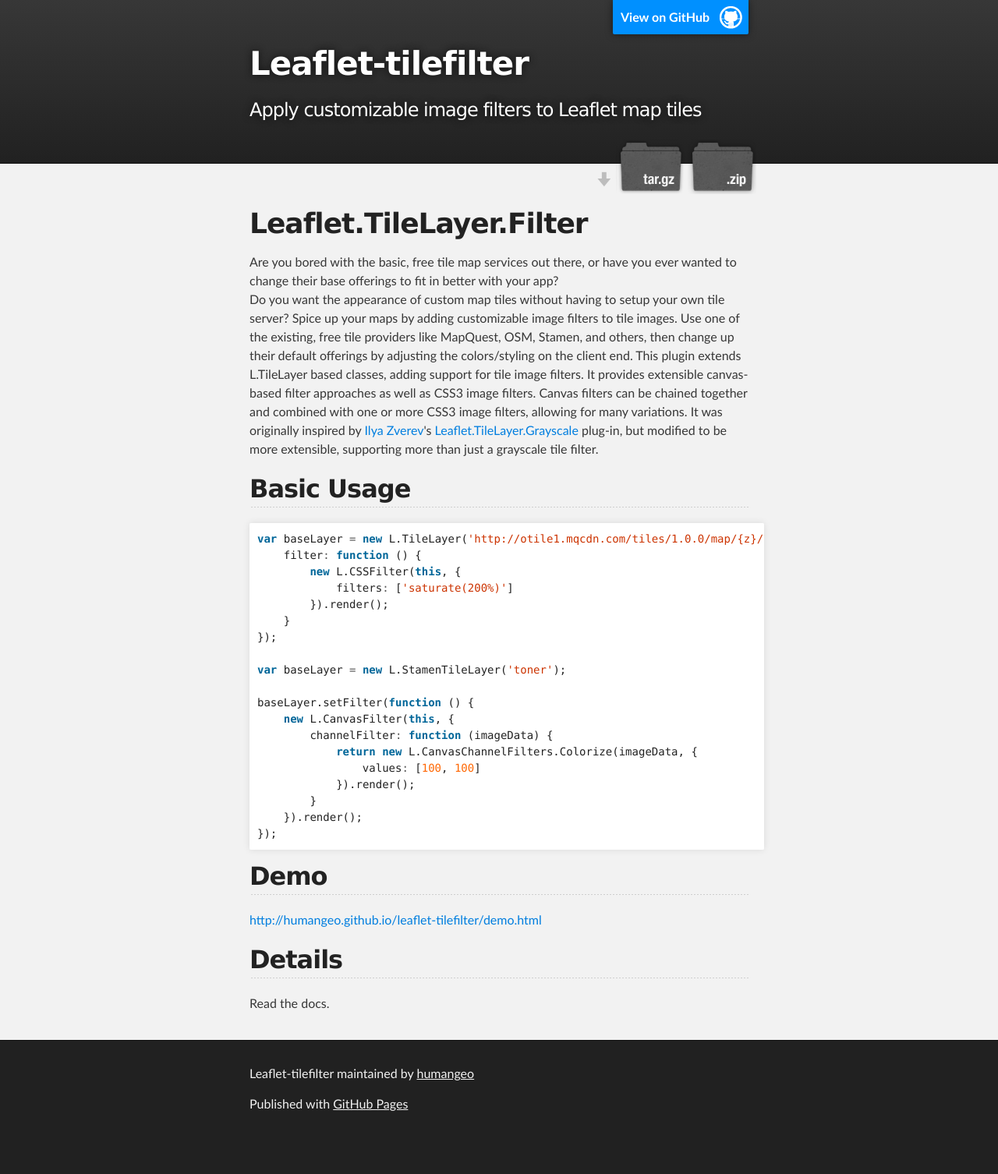
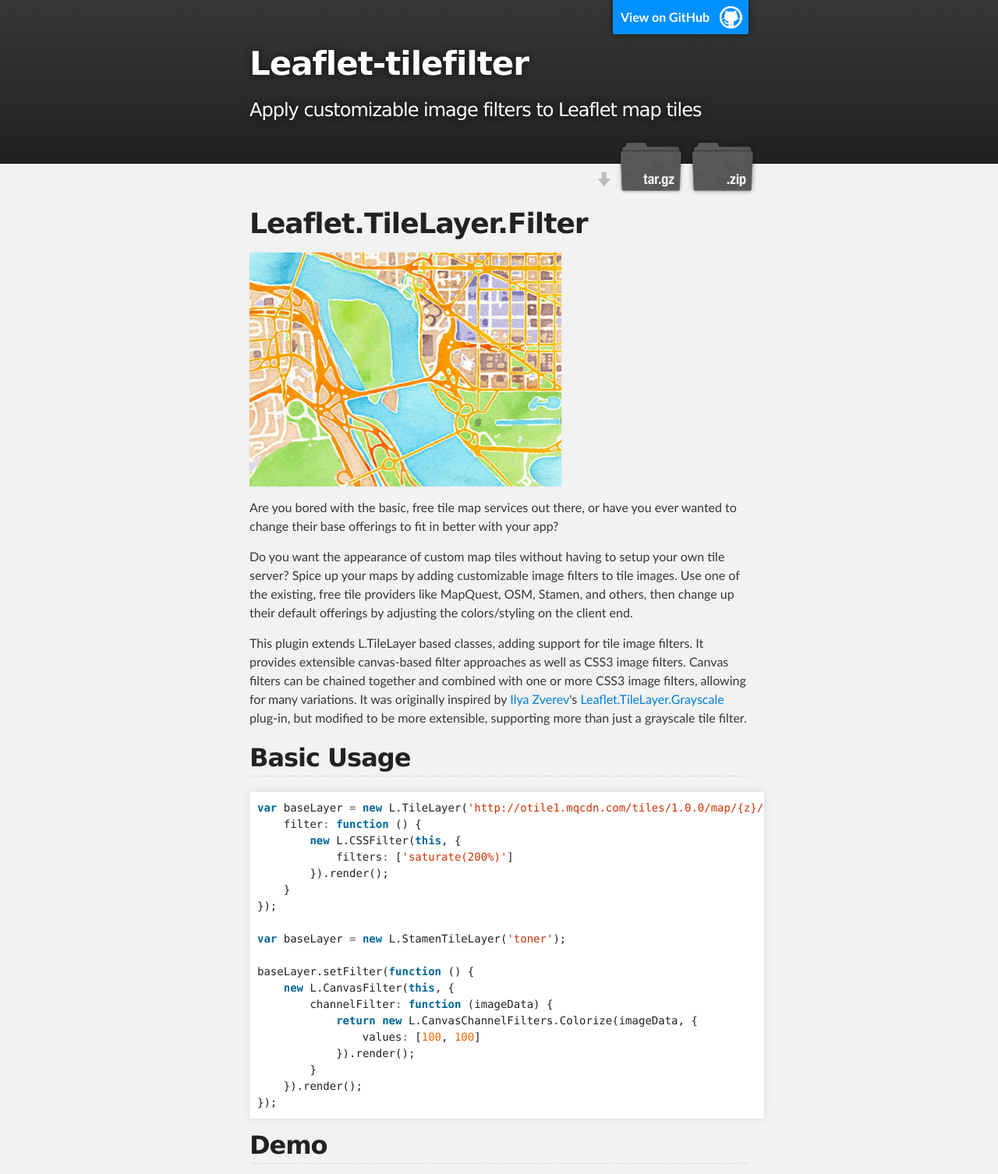
Before and after one commit to humangeo/leaflet-tilefilter, a plain HTML site: page index.html in a window 1280 px wide. Shown: the top 1506 px of the page at 78% size. Before the commit the page ends 1463 px from the top, so only its background shows below. Drawn offline with Linux system fonts and the light colour scheme.

```diff
--- a/index.html
+++ b/index.html
@@ -34,9 +34,13 @@
         <h1>
 <a name="leaflettilelayerfilter" class="anchor" href="#leaflettilelayerfilter"><span class="octicon octicon-link"></span></a>Leaflet.TileLayer.Filter</h1>
 
-<p>Are you bored with the basic, free tile map services out there, or have you ever wanted to change their base offerings to fit in better with your app?<br>
-Do you want the appearance of custom map tiles without having to setup your own tile server?  Spice up your maps by adding customizable image filters to tile images.  Use one of the existing, free tile providers like MapQuest, OSM, Stamen, and others, then change up their default offerings by adjusting the colors/styling on the client end.
-This plugin extends L.TileLayer based classes, adding support for tile image filters.  It provides extensible canvas-based filter approaches as well as CSS3 image filters.  Canvas filters can be chained together and combined with one or more CSS3 image filters, allowing for many variations.
+<p><img src="http://humangeo.github.io/leaflet-tilefilter/images/filters.gif" alt="Filters Example"></p>
+
+<p>Are you bored with the basic, free tile map services out there, or have you ever wanted to change their base offerings to fit in better with your app?  </p>
+
+<p>Do you want the appearance of custom map tiles without having to setup your own tile server?  Spice up your maps by adding customizable image filters to tile images.  Use one of the existing, free tile providers like MapQuest, OSM, Stamen, and others, then change up their default offerings by adjusting the colors/styling on the client end.</p>
+
+<p>This plugin extends L.TileLayer based classes, adding support for tile image filters.  It provides extensible canvas-based filter approaches as well as CSS3 image filters.  Canvas filters can be chained together and combined with one or more CSS3 image filters, allowing for many variations.
 It was originally inspired by <a href="https://github.com/Zverik">Ilya Zverev</a>'s <a href="https://github.com/Zverik/leaflet-grayscale/">Leaflet.TileLayer.Grayscale</a> plug-in, but modified to be more extensible, supporting more than just a grayscale tile filter.</p>
 
 <h2>
@@ -71,7 +75,7 @@
 <h2>
 <a name="details" class="anchor" href="#details"><span class="octicon octicon-link"></span></a>Details</h2>
 
-<p>Read the docs.</p>
+<p>Read the <a href="https://github.com/humangeo/leaflet-tilefilter/wiki">docs</a>.</p>
       </section>
     </div>
 
```
Also changed, not shown: params.json (+1 -1 lines).
